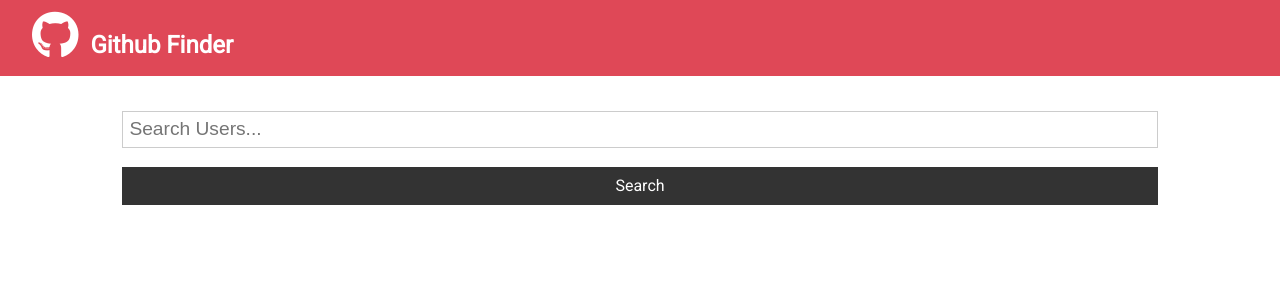
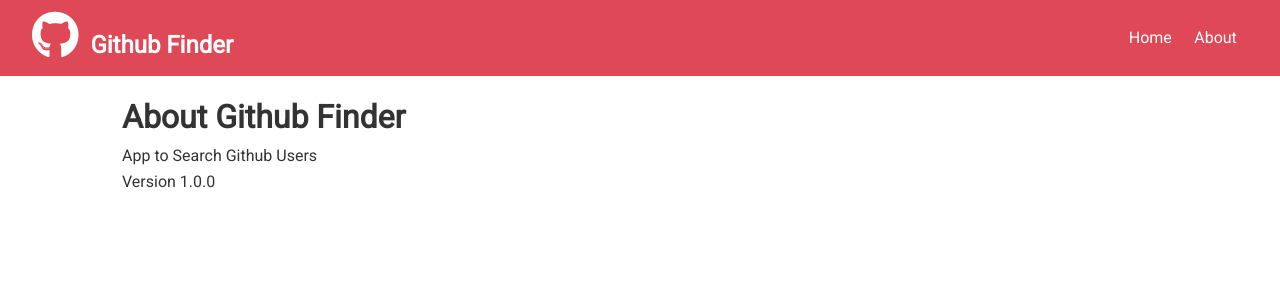
Before and after one commit to believemaster/react-githubfinder, a React (Create React App) app: page /about in a window 1280 px wide. Shown: the top 300 px of the page. Built offline with nearby package versions, Linux system fonts and the light colour scheme.

Commit message:
Added React-router and Links

```diff
--- a/package.json
+++ b/package.json
@@ -9,6 +9,7 @@
     "axios": "^0.19.2",
     "react": "^16.12.0",
     "react-dom": "^16.12.0",
+    "react-router-dom": "^5.1.2",
     "react-scripts": "3.3.0"
   },
   "scripts": {
--- a/src/App.js
+++ b/src/App.js
@@ -1,8 +1,10 @@
-import React, { Component } from "react";
+import React, { Component, Fragment } from "react";
+import { BrowserRouter as Router, Switch, Route } from "react-router-dom";
 import Navbar from "./components/layout/Navbar";
 import Users from "./components/users/Users";
 import Search from "./components/users/Search";
 import Alert from "./components/layout/Alert";
+import About from "./components/Pages/About";
 import axios from "axios";
 import "./App.css";
 
@@ -47,11 +49,19 @@
 
   render() {
     const { users, loading } = this.state;
+
     return (
+      <Router>
         <div className='App'>
           <Navbar />
           <div className='container'>
             <Alert alert={this.state.alert} />
+            <Switch>
+              <Route
+                exact
+                path='/'
+                render={props => (
+                  <Fragment>
                     <Search
                       searchUsers={this.searchUsers}
                       clearUsers={this.clearUers}
@@ -59,8 +69,14 @@
                       setAlert={this.setAlert}
                     />
                     <Users loading={loading} users={users} />
+                  </Fragment>
+                )}
+              />
+              <Route exact path='/about' component={About} />
+            </Switch>
           </div>
         </div>
+      </Router>
     );
   }
 }
--- /dev/null
+++ b/src/components/Pages/About.js
@@ -0,0 +1,13 @@
+import React, { Fragment } from "react";
+
+const About = () => {
+  return (
+    <Fragment>
+      <h1>About Github Finder</h1>
+      <p>App to Search Github Users</p>
+      <p>Version 1.0.0</p>
+    </Fragment>
+  );
+};
+
+export default About;
--- a/src/components/layout/Navbar.js
+++ b/src/components/layout/Navbar.js
@@ -1,5 +1,6 @@
 import React from "react";
 import PropTypes from "prop-types";
+import { Link } from "react-router-dom";
 
 const Navbar = ({ icon, title }) => {
   return (
@@ -8,6 +9,14 @@
         <i className={icon} /> &nbsp;
         {title}
       </h1>
+      <ul>
+        <li>
+          <Link to='/'>Home</Link>
+        </li>
+        <li>
+          <Link to='/about'>About</Link>
+        </li>
+      </ul>
     </nav>
   );
 };
```
Also changed, not shown: 1 other file (tests, documents, lock files or other folders). Lines whose indentation alone changed are shown as unchanged.
